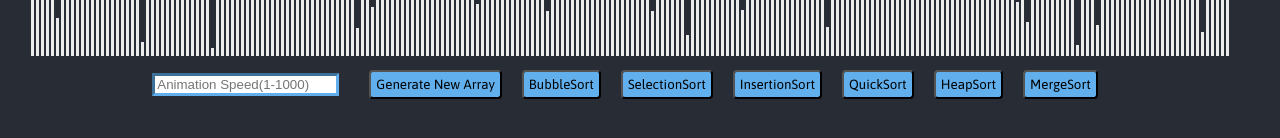
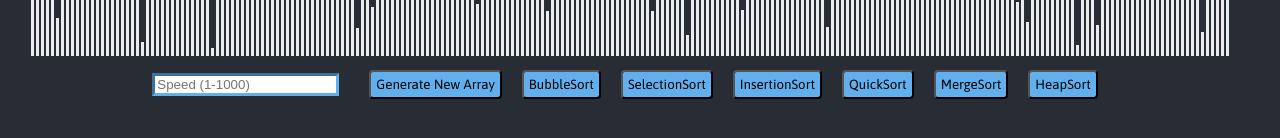
Before and after one commit to avarokin/Sorting, a React (Create React App) app: page / in a window 1280 px wide. Shown: the part 616-754 px from the top of the page. Built offline with nearby package versions, Linux system fonts and the light colour scheme.

Commit message:
Mergesort works! ('o')

```diff
--- a/src/Sorting/Sorting.jsx
+++ b/src/Sorting/Sorting.jsx
@@ -1,7 +1,7 @@
 
 import React from 'react';
 import './Sorting.css';
-import {doBubbleSort, doSelSort, doInsertionSort, doQuickSort} from './SortingAlgorithms.js'
+import {doBubbleSort, doSelSort, doInsertionSort, doQuickSort, doMergeSort} from './SortingAlgorithms.js'
 
 export default class Sorting extends React.Component {
 
@@ -203,7 +203,6 @@ export default class Sorting extends React.Component {
 
     const [animations,array] = doQuickSort(this.state.array);
 
-//
     var previousBarOne = 0;
     var previousBarTwo = 1;
     var prevPivot = 0
@@ -250,24 +249,61 @@ export default class Sorting extends React.Component {
       prevPivot = pivot;
 
     }
-//
+  }
 
 
+  mergeSort() {
 
+    disableButtons();
+    var speed = parseInt(document.getElementById('input-speed').value);
+    speed = (1/speed) * 1000;
+
+    const [animations,array] = doMergeSort(this.state.array);
+
+
+//
+    var previousBarOne = 0;
+    var j = 0;
+
+    for ( let i = 0 ; i < animations.length ; i++ ) {
+
+      const [isSwap, barOne, h1] = animations[i];
+
+      const arrayBars = document.getElementsByClassName('array-bar');
+      const b1style = arrayBars[barOne].style;
+      const prevb1style = arrayBars[previousBarOne].style;
+
+      setTimeout(() => {
+
+        prevb1style.backgroundColor = '#ECECEC';//back to black
+
+        if (!isSwap ) {
+          //change color only
+          b1style.backgroundColor = 'red';
+        } else {
+            //swap them
+            b1style.height = `${h1}px`
+        }
+
+        if ( i === animations.length-1) {
+          enableButtons();
+          this.setState({array});
+        }
+      }, i*(speed));
+      previousBarOne = barOne;
+    }
+
+//
 
 
 
 
   }
 
+
   heapSort() {
 
   }
-
-  mergeSort() {
-
-  }
-
 
   render() {
     const {array} = this.state;
@@ -287,14 +323,14 @@ export default class Sorting extends React.Component {
 
           <div className='buttons'>
 
-            <input className='speed-style' id='input-speed' placeholder='Animation Speed(1-1000)' type="text" name="fname"></input>
+            <input className='speed-style' id='input-speed' placeholder='Speed (1-1000)' type="text" name="fname"></input>
             <button id='newArray' className='button-type' onClick={() => window.location.reload()}>Generate New Array</button>
             <button id='bubble' className='button-type' onClick={() => this.bubbleSort()}>BubbleSort</button>
             <button id='selection' className='button-type' onClick={() => this.selectionSort()}>SelectionSort</button>
             <button id='insertion' className='button-type' onClick={() => this.insertionSort()}>InsertionSort</button>
             <button id='quick' className='button-type' onClick={() => this.quickSort()}>QuickSort</button>
+            <button id='merge' className='button-type' onClick={() => this.mergeSort()}>MergeSort</button>
             <button id='heap' className='button-type' onClick={() => this.heapSort()}>HeapSort</button>
-            <button id='merge' className='button-type' onClick={() => this.mergeSort()}>MergeSort</button>
 
           </div>
       </div>
--- a/src/Sorting/SortingAlgorithms.js
+++ b/src/Sorting/SortingAlgorithms.js
@@ -123,3 +123,41 @@ function exch(array, i, j) {
   array[i] = array[j];
   array[j] = temp;
 }
+
+export function doMergeSort(array) {
+  const animations = [];
+  divide2(array, animations, 0, (array.length - 1));
+  return [animations,array];
+}
+
+function divide2(array,animations,left,right) {
+
+  if (left < right) {
+            var mid = Math.floor((left + right) / 2);
+            divide2(array, animations, left, mid);
+            divide2(array, animations, mid + 1, right);
+
+            merge(array, animations, left, mid, right);
+        }
+}
+
+function merge(array, animations, left, mid, right) {
+
+  let aux = array.slice();
+
+  var i = left;
+  var j = mid+1;
+  for (let k = left; k <= right; k++) {
+    if (i > mid) {
+      array[k] = aux[j++];
+    } else if (j > right) {
+      array[k] = aux[i++];
+    } else if (aux[j] <= aux[i]) {
+      array[k] = aux[j++];
+    } else {
+      array[k] = aux[i++];
+    }
+    animations.push([false, k, array[k]]);
+    animations.push([true, k, array[k]]);
+  }
+}
```
